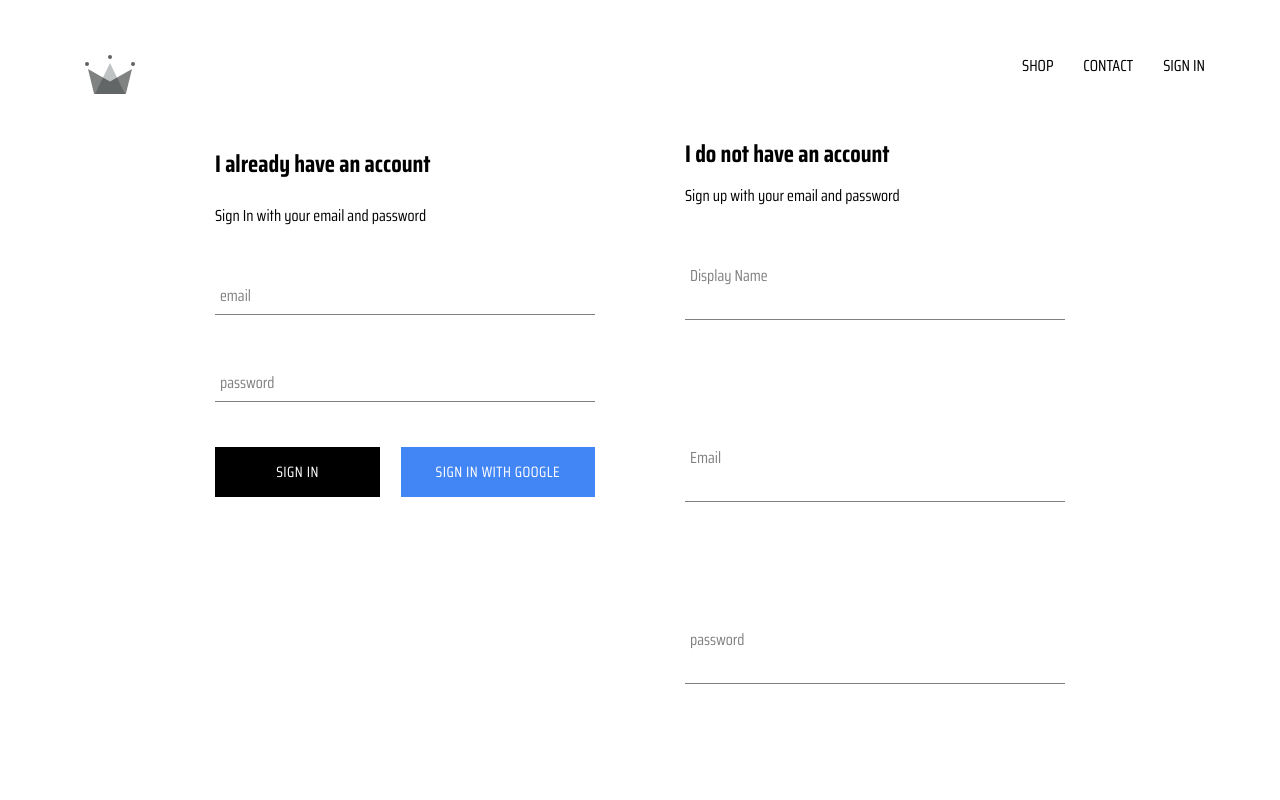
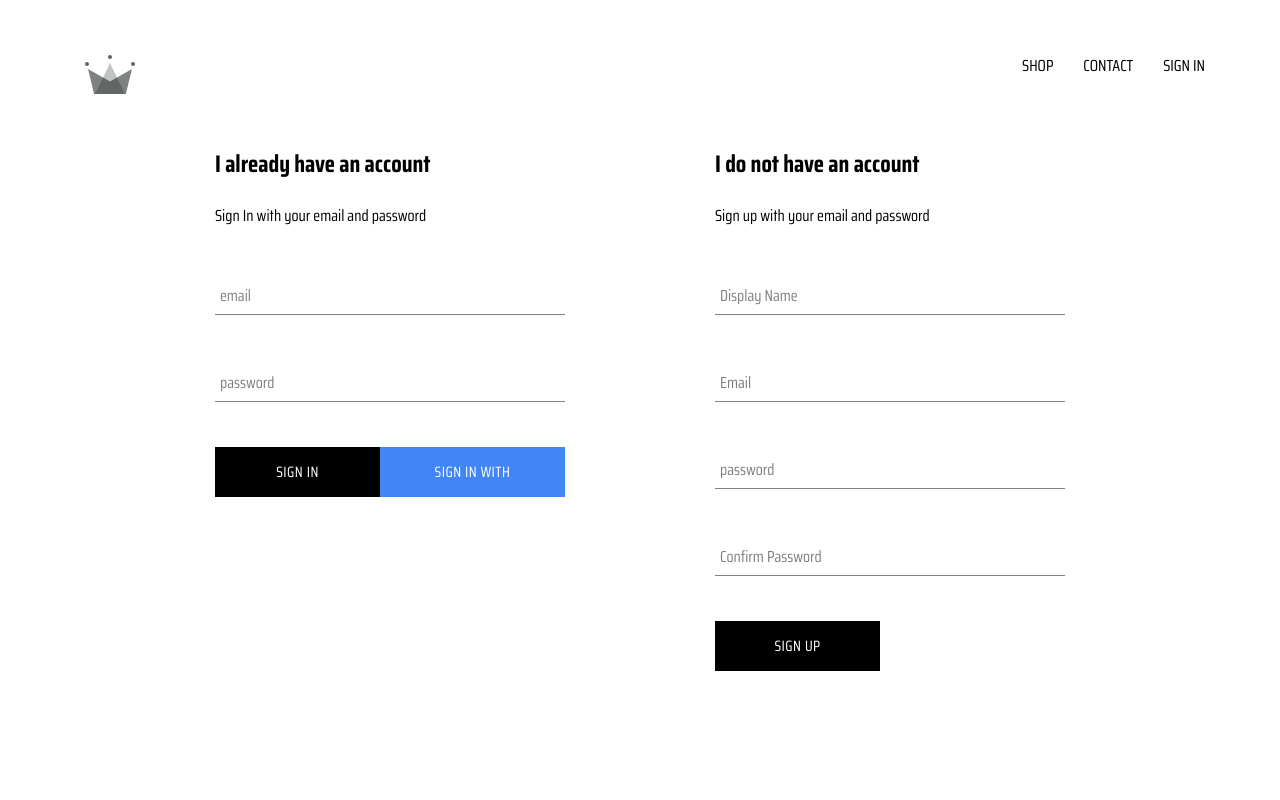
Before and after one commit to B-azeddine/crwn-clothing, a React (Create React App) app: page /signin in a window 1280 px wide. Shown: the top 800 px of the page. Built offline with nearby package versions, Linux system fonts and the light colour scheme; no server answers; a web font is replaced by a local one.

Commit message:
finishing sign in handleSubmit method

```diff
--- a/src/components/sign-in/sign-in.styles.scss
+++ b/src/components/sign-in/sign-in.styles.scss
@@ -1,5 +1,5 @@
 .sign-in {
-	width: 380px;
+	width: 350px;
 	display: flex;
 	flex-direction: column;
 }
--- a/src/components/sign-up/sign-cpn.jsx
+++ b/src/components/sign-up/sign-up.cpn.jsx
@@ -55,7 +55,7 @@ class SignUp extends Component {
       <div className="sign-up">
         <h2 className="title">I do not have an account</h2>
         <span>Sign up with your email and password</span>
-        <form className="sign-up" onSubmit={this.handleSubmit}>
+        <form onSubmit={this.handleSubmit}>
           <FormInput
             type="text"
             name="displayName"
--- a/src/components/sign-up/sign-up.styles.scss
+++ b/src/components/sign-up/sign-up.styles.scss
@@ -1,9 +1,9 @@
 .sign-up {
-	width: 380px;
 	display: flex;
 	flex-direction: column;
+	width: 350px;
 }
 
 .title {
-	margin: 10px 0;
+	margin: 20px 0;
 }
--- a/src/pages/sign-in-and-sign-up/sign-in-and-sign-up.cpn.jsx
+++ b/src/pages/sign-in-and-sign-up/sign-in-and-sign-up.cpn.jsx
@@ -1,7 +1,7 @@
 import React from "react";
 import "./sign-in-and-sign-up.styles.scss";
 import SignIn from "../../components/sign-in/sign-in.cpn";
-import SignUp from "../../components/sign-up/sign-cpn";
+import SignUp from "../../components/sign-up/sign-up.cpn";
 
 const SignInAndSignUpPage = () => (
   <div className="sign-in-and-sign-up">
```
